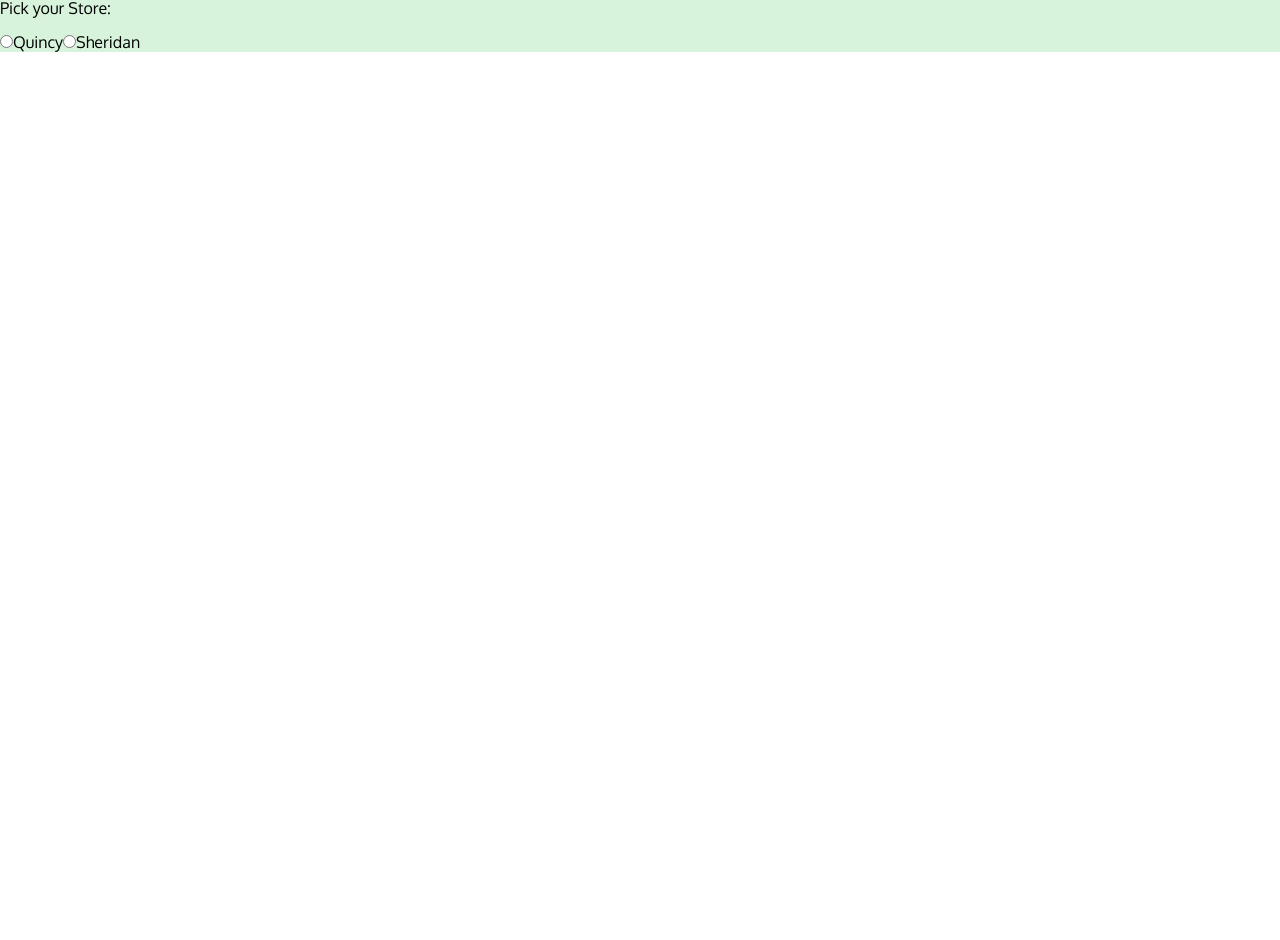
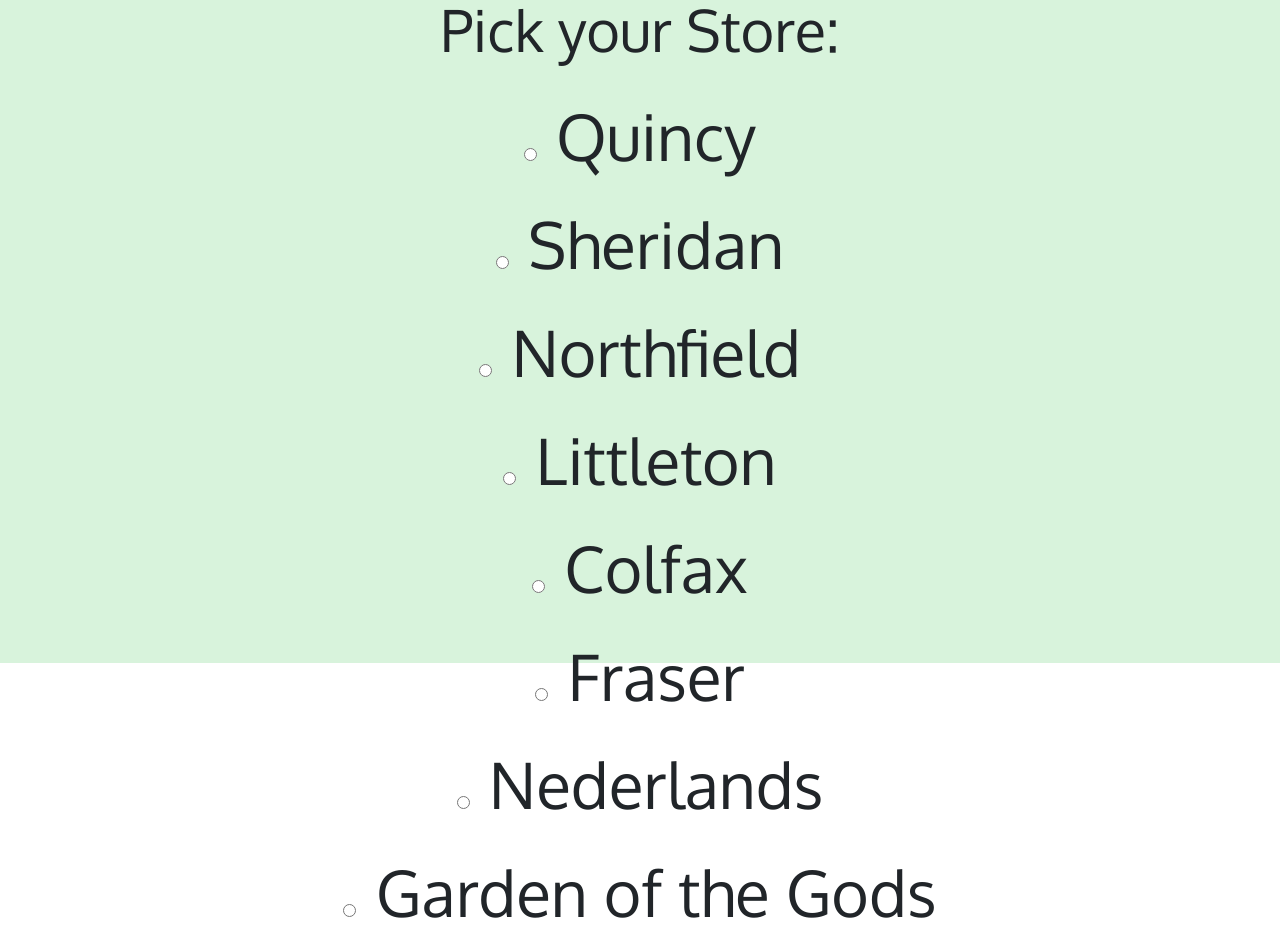
Before and after one commit to Arrangedgodly/vault-react, a React (Create React App) app: page /counts in a window 1280 px wide. Shown: the part 217-1157 px from the top of the page. Before the commit the page ends 800 px from the top, so only its background shows below. Built offline with nearby package versions, Linux system fonts and the light colour scheme.

Commit message:
refactor: getting the vault back end operating with the front end

```diff
--- a/package.json
+++ b/package.json
@@ -6,7 +6,10 @@
     "@testing-library/jest-dom": "^5.16.5",
     "@testing-library/react": "^13.4.0",
     "@testing-library/user-event": "^13.5.0",
+    "bootstrap": "^5.2.3",
+    "cors": "^2.8.5",
     "react": "^18.2.0",
+    "react-bootstrap": "^2.7.0",
     "react-dom": "^18.2.0",
     "react-router-dom": "^6.5.0",
     "react-scripts": "5.0.1",
--- a/src/App.js
+++ b/src/App.js
@@ -4,6 +4,7 @@ import Counts from './components/Counts';
 import { Routes, Route } from 'react-router-dom';
 import React from 'react';
 import { CurrentSafeTotalContext } from './contexts/CurrentSafeTotalContext';
+import 'bootstrap/dist/css/bootstrap.min.css';
 
 function App() {
   const safe = React.useContext(CurrentSafeTotalContext);
--- /dev/null
+++ b/src/blocks/counts.css
@@ -0,0 +1,57 @@
+.counts__form {
+  display: flex;
+  flex-direction: column;
+  align-items: center;
+  row-gap: 1.5vh;
+  height: 85vh;
+}
+
+.counts__header {
+  font-size: 4.5vw;
+  margin: 1.5vh auto;
+}
+
+.counts__label {
+  font-size: 5vw;
+}
+
+.counts__input {
+  margin-right: 1.5vw;
+}
+
+.counts {
+  display: flex;
+  flex-direction: column;
+  height: 85vh;
+}
+
+.counts__buttons {
+  width: 95vw;
+  margin: 0 auto;
+  display: flex;
+  justify-content: space-evenly;
+}
+
+.counts__button {
+  width: 30vw;
+  border: none;
+  background-color: rgba(0,0,0,0);
+  cursor: pointer;
+  font-size: 2.5vw;
+  margin-bottom: 1vh;
+}
+
+.counts__value {
+  font-size: 2.25vw;
+  display: grid;
+  grid-template-columns: repeat(3, 1fr);
+  justify-items: center;
+}
+
+.counts__coin {
+  grid-column: 1;
+}
+
+.counts__bill {
+  grid-column: 2;
+}
--- a/src/components/Counts.js
+++ b/src/components/Counts.js
@@ -1,35 +1,164 @@
 import React from 'react';
+import Accordion from 'react-bootstrap/Accordion';
+import { getStoreCount } from '../utils/api';
 
 function Counts() {
   const [store, setStore] = React.useState(null);
+  const [prevCounts, setPrevCounts] = React.useState([]);
+
+  const handleInput = (e) => {
+    setStore(e.target.value);
+  }
+
+  const handleStoreCount = () => {
+    getStoreCount(store)
+      .then(res => setPrevCounts(res));
+  }
 
   return (
     <main>
       {store === null ? (
-      <form>
-        <p>Pick your Store:</p>
+      <form  className='counts__form'>
+        <h3 className='counts__header'>Pick your Store:</h3>
         <label
-          htmlFor='quincy'
+          htmlFor='Quincy'
+          className='counts__label'
         >
           <input
             type='radio'
-            value='quincy'
+            value='Quincy'
+            className='counts__input'
+            name='store'
+            onChange={handleInput}
           />
           Quincy
         </label>
         <label
-          htmlFor='sheridan'
+          htmlFor='Sheridan'
+          className='counts__label'
         >
           <input
             type='radio'
-            value='sheridan'
+            value='Sheridan'
+            className='counts__input'
+            name='store'
+            onChange={handleInput}
           />
           Sheridan
         </label>
+        <label
+          htmlFor='Northfield'
+          className='counts__label'
+        >
+          <input
+            type='radio'
+            value='Northfield'
+            className='counts__input'
+            name='store'
+            onChange={handleInput}
+          />
+          Northfield
+        </label>
+        <label
+          htmlFor='Littleton'
+          className='counts__label'
+        >
+          <input
+            type='radio'
+            value='Littleton'
+            className='counts__input'
+            name='store'
+            onChange={handleInput}
+          />
+          Littleton
+        </label>
+        <label
+          htmlFor='Colfax'
+          className='counts__label'
+        >
+          <input
+            type='radio'
+            value='Colfax'
+            className='counts__input'
+            name='store'
+            onChange={handleInput}
+          />
+          Colfax
+        </label>
+        <label
+          htmlFor='Fraser'
+          className='counts__label'
+        >
+          <input
+            type='radio'
+            value='Fraser'
+            className='counts__input'
+            name='store'
+            onChange={handleInput}
+          />
+          Fraser
+        </label>
+        <label
+          htmlFor='Nederlands'
+          className='counts__label'
+        >
+          <input
+            type='radio'
+            value='Nederlands'
+            className='counts__input'
+            name='store'
+            onChange={handleInput}
+          />
+          Nederlands
+        </label>
+        <label
+          htmlFor='GotG'
+          className='counts__label'
+        >
+          <input
+            type='radio'
+            value='GotG'
+            className='counts__input'
+            name='store'
+            onChange={handleInput}
+          />
+          Garden of the Gods
+        </label>
       </form>
       ) : (
-      <div>
-        <p>Your Store is:</p>
+      <div className='counts'>
+        <h3 className='counts__header'>Your Store is: {store}</h3>
+        <div className='counts__buttons'>
+          <button
+            className='counts__button'
+            onClick={handleStoreCount}
+          >Fetch Previous Counts</button>
+          <button
+            className='counts__button'
+          >Post Current Count</button>
+        </div>
+        <Accordion className='counts__prev'>
+          {prevCounts.map(count => (
+              <Accordion.Item eventKey={count._id} key={count._id}>
+                <Accordion.Header>{count.date}</Accordion.Header>
+                <Accordion.Body className='counts__value'>
+                  <div className='counts__coin'>
+                    <li>Pennies: {count.count[0].value}</li>
+                    <li>Nickels: {count.count[1].value}</li>
+                    <li>Dimes: {count.count[2].value}</li>
+                    <li>Quarters: {count.count[3].value}</li>
+                  </div>
+                  <div className='counts__bill'>
+                    <li>Ones: {count.count[4].value}</li>
+                    <li>Fives: {count.count[5].value}</li>
+                    <li>Tens: {count.count[6].value}</li>
+                    <li>Large Bills: {count.count[7].value}</li>
+                  </div>
+                  <li>Total Count: {count.count[0].value + count.count[1].value + count.count[2].value + count.count[3].value + count.count[4].value + count.count[5].value + count.count[6].value + count.count[7].value}</li>
+                </Accordion.Body>
+              </Accordion.Item>
+          ))}
+        </Accordion>
       </div>
       )}
     </main>
--- a/src/pages/index.css
+++ b/src/pages/index.css
@@ -4,6 +4,7 @@
 @import url("../blocks/containers.css");
 @import url("../blocks/container.css");
 @import url("../blocks/confirmation.css");
+@import url("../blocks/counts.css");
 @import url("../blocks/count.css");
 @import url("../blocks/buttons.css");
 @import url("../blocks/button.css");
--- /dev/null
+++ b/src/utils/api.js
@@ -0,0 +1,15 @@
+const baseUrl = 'http://localhost:3001';
+
+function checkResponse(res) {
+  return res.ok ? res.json() : Promise.reject(`Error ${res.status}`);
+}
+
+export const getStoreCount = (store) => {
+  return fetch(`${baseUrl}/:store`, {
+    headers: {
+      'Content-type': 'application/json; charset=UTF-8',
+      store: store
+    },
+  })
+    .then(checkResponse);
+}
```
Also changed, not shown: 1 other file (tests, documents, lock files or other folders).
